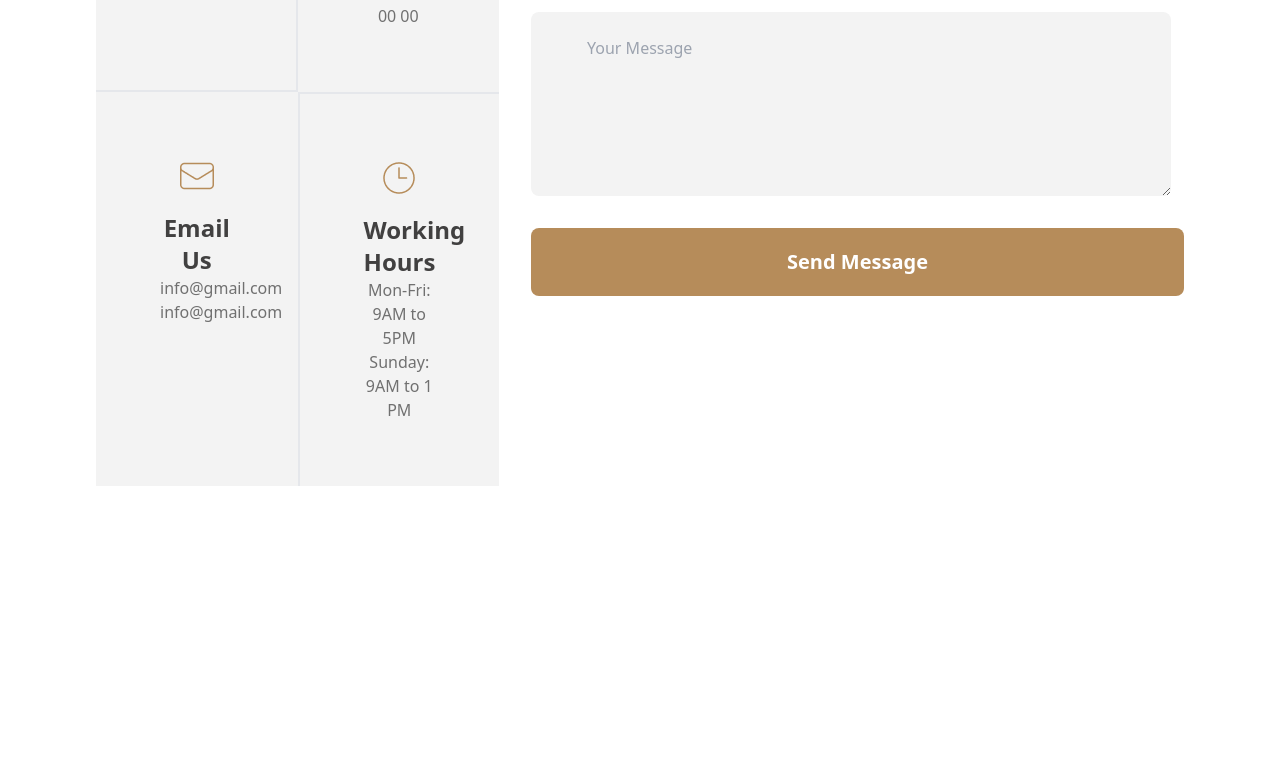
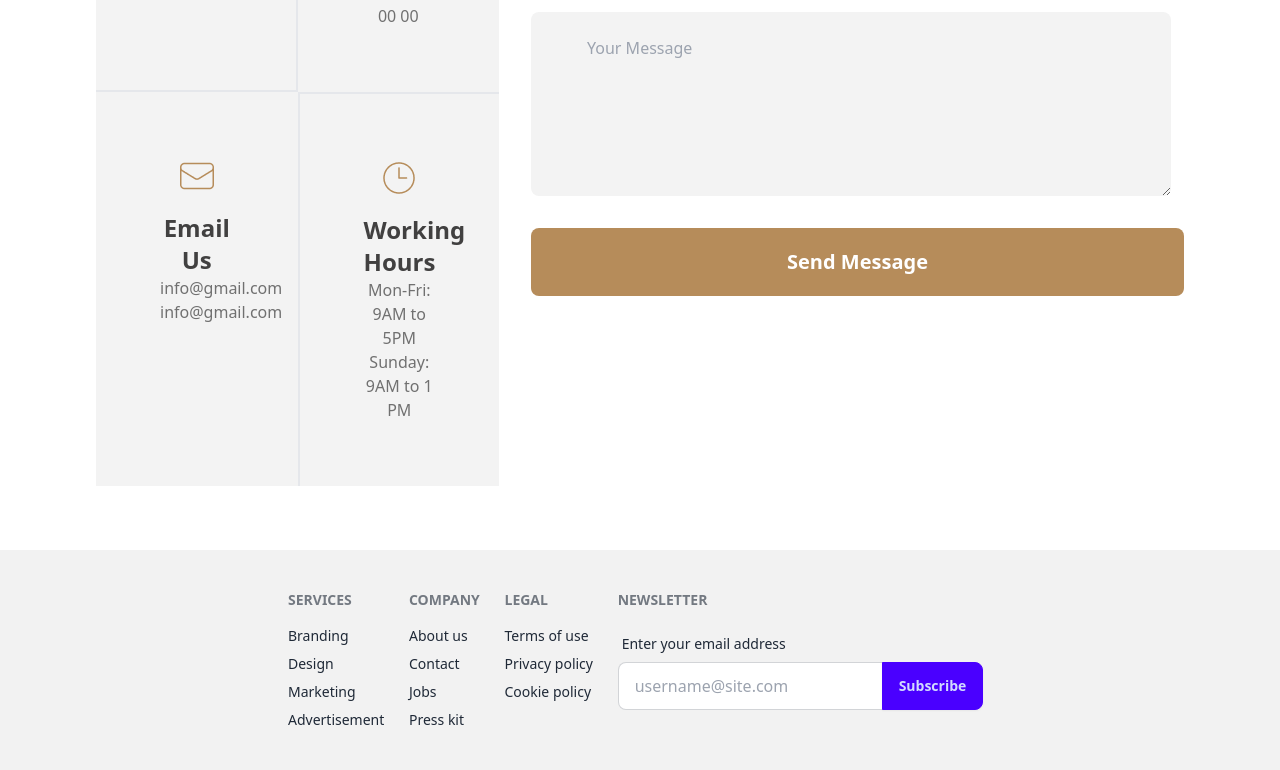
Before and after one commit to AhmedMiraz1/legal-solution-resources, a plain HTML site: page index.html in a window 1280 px wide. Shown: the part 4028-4798 px from the top of the page. Before the commit the page ends 4578 px from the top, so only its background shows below. Drawn offline with nearby package versions, Linux system fonts and the light colour scheme.

Commit message:
footer section added

```diff
--- a/index.html
+++ b/index.html
@@ -500,6 +500,39 @@
       </section>
     </main>
     <!-- ------------main section end here ---------------- -->
-
+    <footer class="footer p-10 bg-base-200 text-base-content px-10 lg:px-72">
+        <nav>
+          <header class="footer-title">Services</header>
+          <a class="link link-hover">Branding</a>
+          <a class="link link-hover">Design</a>
+          <a class="link link-hover">Marketing</a>
+          <a class="link link-hover">Advertisement</a>
+        </nav>
+        <nav>
+          <header class="footer-title">Company</header>
+          <a class="link link-hover">About us</a>
+          <a class="link link-hover">Contact</a>
+          <a class="link link-hover">Jobs</a>
+          <a class="link link-hover">Press kit</a>
+        </nav>
+        <nav>
+          <header class="footer-title">Legal</header>
+          <a class="link link-hover">Terms of use</a>
+          <a class="link link-hover">Privacy policy</a>
+          <a class="link link-hover">Cookie policy</a>
+        </nav>
+        <form>
+          <header class="footer-title">Newsletter</header>
+          <fieldset class="form-control w-80">
+            <label class="label">
+              <span class="label-text">Enter your email address</span>
+            </label>
+            <div class="join">
+              <input type="text" placeholder="username@site.com" class=" input input-bordered join-item" />
+              <button class="btn btn-primary join-item">Subscribe</button>
+            </div>
+          </fieldset>
+        </form>
+      </footer>
   </body>
 </html>
```
